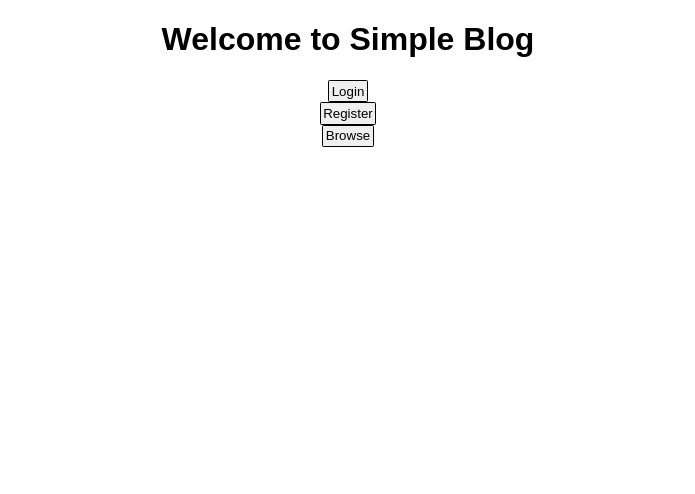
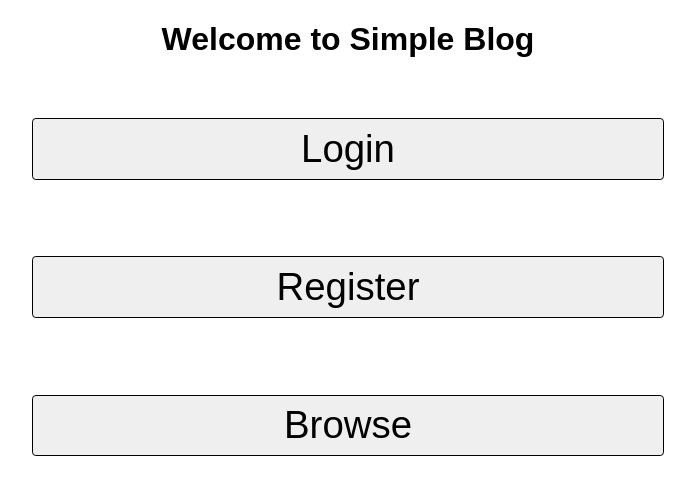
Before and after one commit to lazar0169/simple_blog_app, a React (Create React App) app: page / in a window 1280 px wide. Shown: the top 494 px of the page, without its empty margins (292-987 px from the left). Built offline with nearby package versions, Linux system fonts and the light colour scheme.

Commit message:
Added PropTypes

```diff
--- a/src/style/home.scss
+++ b/src/style/home.scss
@@ -36,7 +36,7 @@ a {
     align-items: center;
     flex-direction: column;
 
-    button {
+    a {
         font-size: 3vw;
         width: 50%;
         margin: 1em 0;
```
Also changed, not shown: src/components/comment.js (+13 -0 lines), src/components/postForm.js (+14 -1 lines), src/components/postItem.js (+23 -0 lines), src/pages/post.js (+15 -1 lines), src/pages/posts.js (+25 -0 lines).
